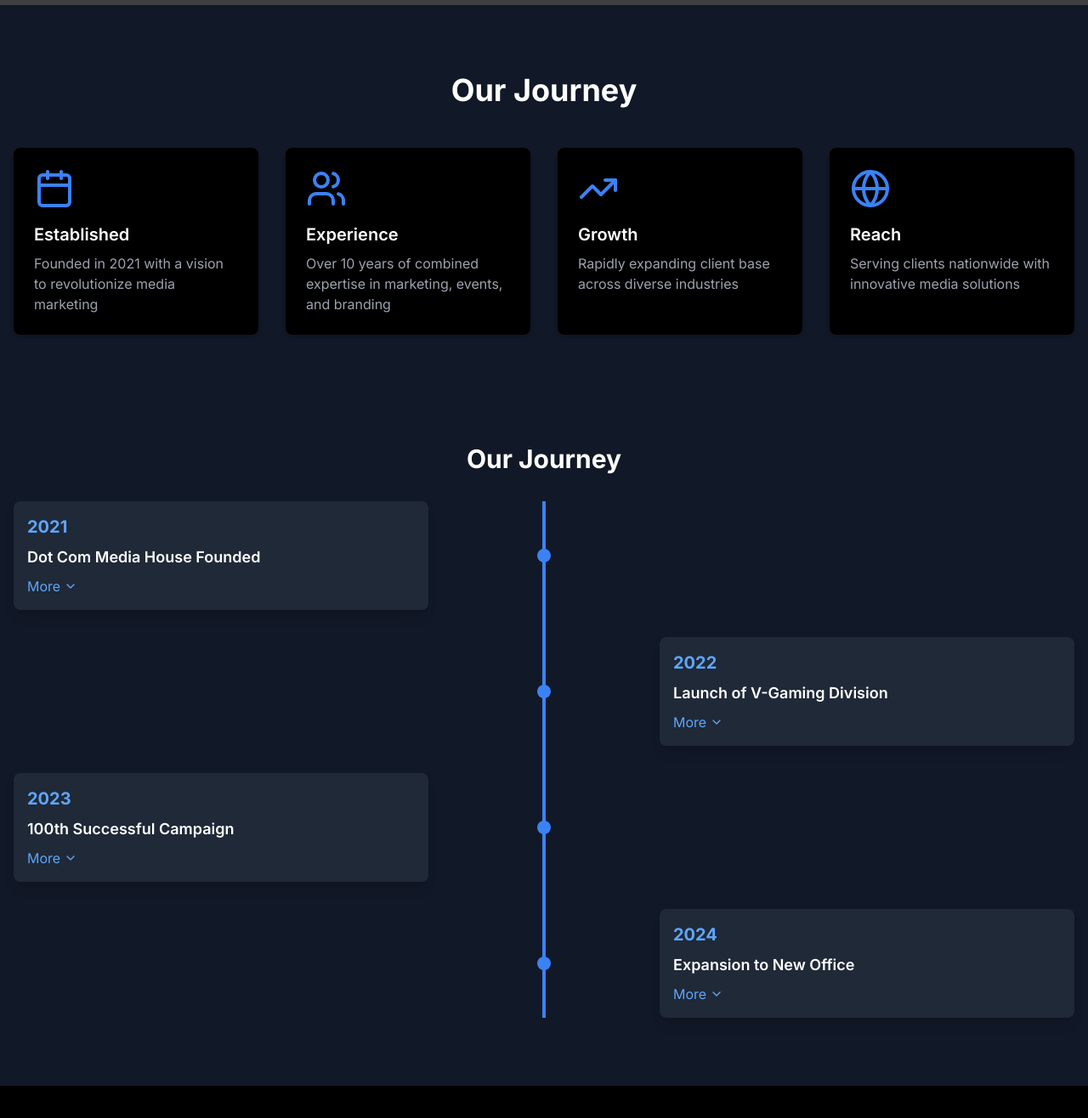
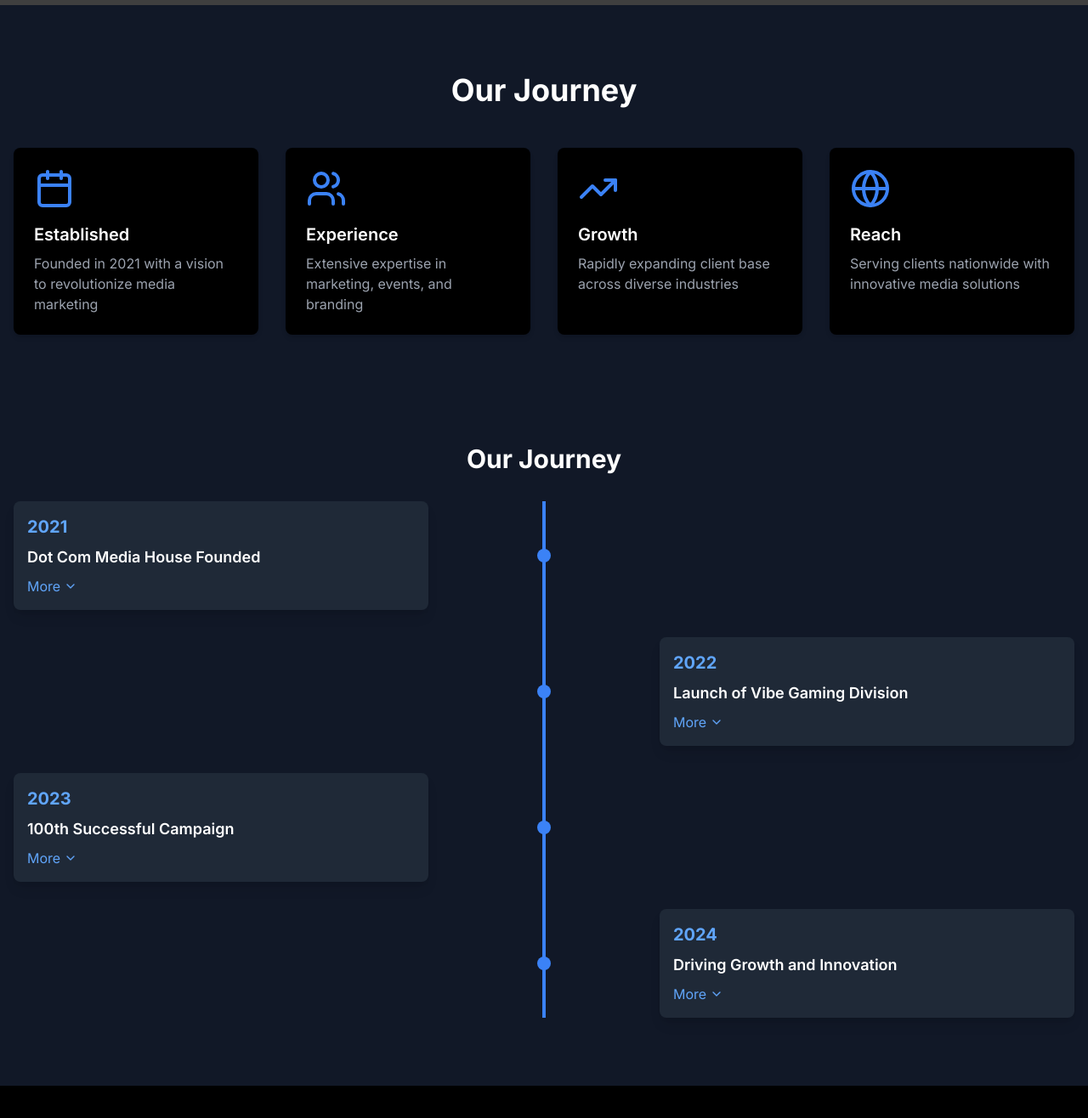
Before and after one commit to ThulaniMthembu/DCMH, a Next.js app: page /about in a window 1280 px wide. Shown: the part 858-2174 px from the top of the page at 85% size. Built offline with nearby package versions, Linux system fonts and the light colour scheme; no server answers; grey boxes are pictures that could not be loaded.

Commit message:
final updates

```diff
--- a/app/about/page.tsx
+++ b/app/about/page.tsx
@@ -58,7 +58,7 @@
 function CompanyBackground() {
   const milestones = [
     { icon: Calendar, title: "Established", description: "Founded in 2021 with a vision to revolutionize media marketing" },
-    { icon: Users, title: "Experience", description: "Over 10 years of combined expertise in marketing, events, and branding" },
+    { icon: Users, title: "Experience", description: "Extensive expertise in marketing, events, and branding" },
     { icon: TrendingUp, title: "Growth", description: "Rapidly expanding client base across diverse industries" },
     { icon: Globe, title: "Reach", description: "Serving clients nationwide with innovative media solutions" },
   ]
--- a/components/Timeline.tsx
+++ b/components/Timeline.tsx
@@ -18,8 +18,8 @@
   },
   {
     year: 2022,
-    title: "Launch of V-Gaming Division",
-    description: "Expanded into the e-gaming market with innovative event concepts."
+    title: "Launch of Vibe Gaming Division",
+    description: "Expanded into the e-gaming market with innovative event concepts and moved into our first gaming shop based in Newtown Junction Mall."
   },
   {
     year: 2023,
@@ -28,8 +28,8 @@
   },
   {
     year: 2024,
-    title: "Expansion to New Office",
-    description: "Moved to a larger office space to accommodate our growing team and client base."
+    title: "Driving Growth and Innovation",
+    description: "Proven track record of driving growth and innovation in marketing, events, and branding.."
   }
 ]
 
```
